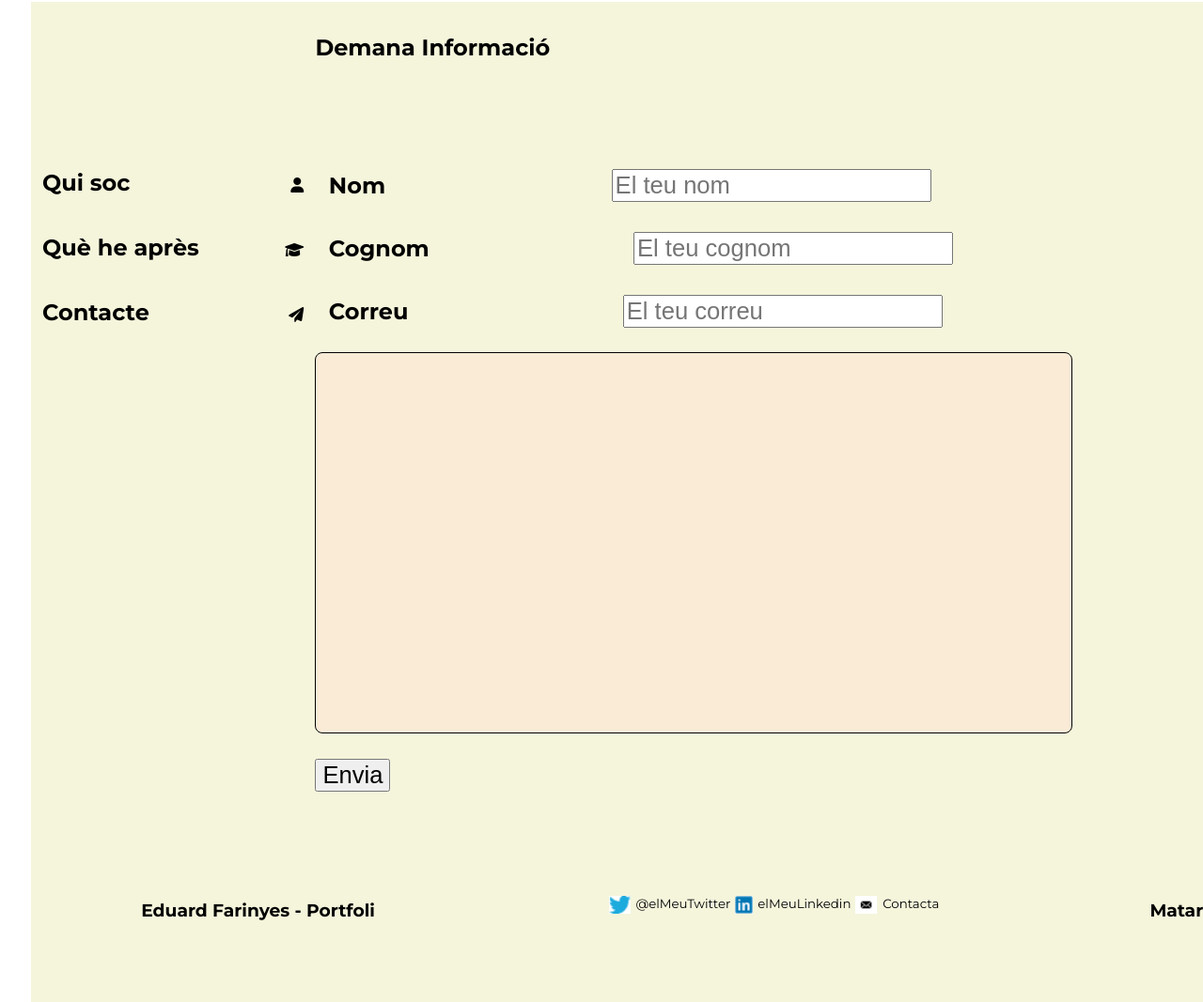
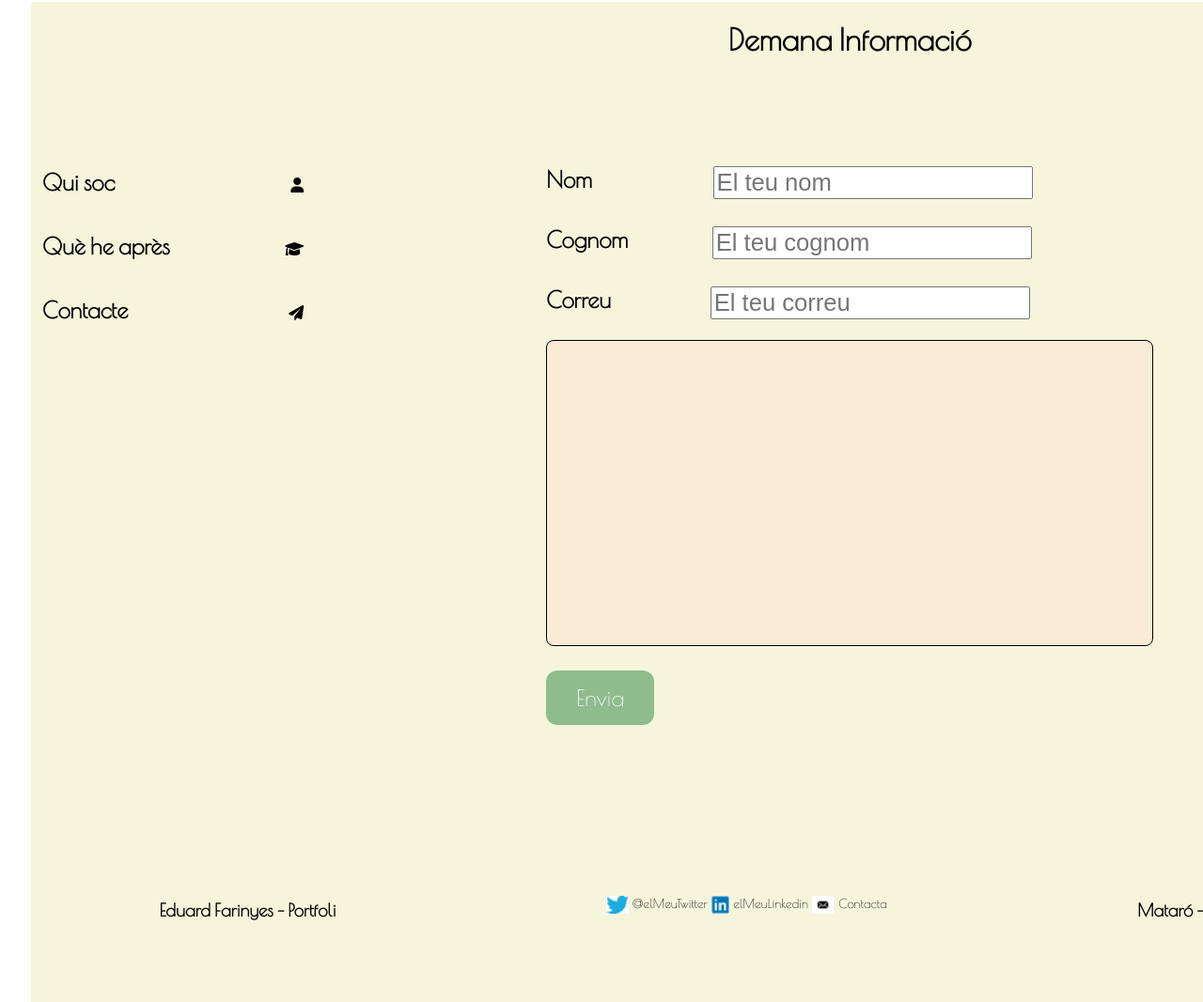
Before and after one commit to Efarinyes/portfoli-eduard, a plain HTML site: page contacte.html in a window 1280 px wide. Shown: the part 209-1276 px from the top of the page at 94% size. Drawn offline with nearby package versions, Linux system fonts and the light colour scheme.

Commit message:
Commit - Arrenjaments formulari

```diff
--- a/contacte.html
+++ b/contacte.html
@@ -8,8 +8,9 @@
     <link rel="preconnect" href="https://fonts.googleapis.com">
     <link rel="stylesheet" href="styles.css">
     <link rel="preconnect" href="https://fonts.gstatic.com" crossorigin>
-    <link href="https://fonts.googleapis.com/css2?family=Montserrat:ital,wght@0,400;0,700;1,400;1,700&display=swap"
-        rel="stylesheet">
+    <!-- <link href="https://fonts.googleapis.com/css2?family=Montserrat:ital,wght@0,400;0,700;1,400;1,700&display=swap"
+        rel="stylesheet"> -->
+    <link href="https://fonts.googleapis.com/css2?family=Poiret+One&display=swap" rel="stylesheet">
     <link rel="stylesheet" href="https://cdnjs.cloudflare.com/ajax/libs/font-awesome/6.0.0-beta3/css/all.min.css"
         integrity="sha512-Fo3rlrZj/k7ujTnHg4CGR2D7kSs0v4LLanw2qksYuRlEzO+tcaEPQogQ0KaoGN26/zrn20ImR1DfuLWnOo7aBA=="
         crossorigin="anonymous" referrerpolicy="no-referrer" />
@@ -54,23 +55,24 @@
             </div>
 
             <div class='contacte'>
-                <h2> Demana Informació </h2>
+                <h1> Demana Informació </h1>
                 <div class='formulari'>
                     <form action="https://formcarry.com/s/f6LspnHD_oZ" method="POST" accept-charset="UTF-8"
                         target="_blank" class='forms-estils'>
-                    <div class = 'items-form'>
+
+                    <div class = 'items-form-nom'>
                         <label for="nom">Nom</label>
                         <input type="text" name='nom' placeholder="El teu nom">
                         <br>
                     </div>
 
-                    <div class = 'items-form'>
+                    <div class = 'items-form-cognom'>
                         <label for="cognom">Cognom</label>
                         <input type="text" name='cognom' placeholder="El teu cognom">
                         <br>
                     </div>
 
-                    <div class = 'items-form'>
+                    <div class = 'items-form-correu'>
                         <label for="email"> Correu </label>
                         <input type="email" placeholder="El teu correu">
                         <br>
@@ -80,7 +82,7 @@
                             placeholder="Escriu un comentari">
                         </textarea>
                         <br>
-                        <input type="submit" value='Envia'>
+                        <input type="submit" value='Envia' class = 'btn-input'>
                     </form>
                 </div>
             </div>
--- a/index.html
+++ b/index.html
@@ -8,7 +8,8 @@
     <link rel="stylesheet" href="styles.css">
     <link rel="preconnect" href="https://fonts.googleapis.com">
     <link rel="preconnect" href="https://fonts.gstatic.com" crossorigin>
-    <link href="https://fonts.googleapis.com/css2?family=Montserrat:ital,wght@0,400;0,700;1,400;1,700&display=swap" rel="stylesheet">
+    <!-- <link href="https://fonts.googleapis.com/css2?family=Montserrat:ital,wght@0,400;0,700;1,400;1,700&display=swap" rel="stylesheet"> -->
+    <link href="https://fonts.googleapis.com/css2?family=Poiret+One&display=swap" rel="stylesheet">
     <link rel="stylesheet" href="https://cdnjs.cloudflare.com/ajax/libs/font-awesome/6.0.0-beta3/css/all.min.css" integrity="sha512-Fo3rlrZj/k7ujTnHg4CGR2D7kSs0v4LLanw2qksYuRlEzO+tcaEPQogQ0KaoGN26/zrn20ImR1DfuLWnOo7aBA==" crossorigin="anonymous" referrerpolicy="no-referrer" />
     <title>Portfoli</title>
 </head>
--- a/styles.css
+++ b/styles.css
@@ -1,6 +1,7 @@
 
 body {
-    font-family: 'Montserrat', sans-serif;
+    font-family: 'Poiret One', cursive;
+    background-color: white;
 }
 
 .container {
@@ -139,18 +140,19 @@ header h1 {
 .contacte {
     display: flex;
     flex-direction: column;
-    justify-content:center;
+    justify-content:start;
+    align-items: center;
     flex-grow: 2;
     background-color:beige;
-    padding: .9rem 0;
+
 }
 .formulari {
     display: flex;
     flex-direction: column;
-    justify-content: start;
-    flex-grow: 2;
-    margin-top: 5rem;
-    width: 80%;
+    justify-content: space-between;
+
+    padding-top: 5rem;
+
 }
 label {
     font-size: x-large;
@@ -160,27 +162,61 @@ label {
 input {
     font-size: 1.6rem;
 }
+.btn-input {
+    font-family: 'Poiret One', cursive;
+    background-color:darkseagreen;
+    border: none;
+    border-radius: 12px;
+    color: white;
+    padding: 15px 32px;
+    text-align: center;
+    text-decoration: none;
+    display: inline-block;
+    font-size: 1.5rem;
+}
+.btn-input:hover {
+    background-color: green;
+}
 /* .forms-estils label {
     display: flex;
     flex-direction: row;
     justify-content: space-between;
     align-items: flex-start;
-}
+} */
 .forms-estils input {
     display: flex;
     flex-direction: row;
-    justify-content:space-between;
-    align-items: flex-end;
-} */
-.items-form {
+
+
+}
+
+.items-form-nom {
     display: flex;
-    padding: .9rem;
-    align-items: baseline;
+    padding-top: .9rem;
+    padding-bottom: .9rem;
+    align-items: flex-start;
+    justify-content: space-between;
+}
+
+.items-form-cognom {
+    display:flex;
+    padding-top: .9rem;
+    padding-bottom: .9rem;
+    padding-right: 2.5rem;
+    align-items: flex-start;
+    justify-content: space-between;
+}
+.items-form-correu {
+    display: flex;
+    padding-top: .9rem;
+    padding-bottom: .9rem;
+    padding-right: 1.6rem;
+    align-items: flex-start;
     justify-content: space-between;
 }
 textarea{
-	width:50rem;
-	height:25rem;
+	width:40rem;
+	height:20rem;
 	border:1px solid black;
 	border-radius:8px;
 	background-color:antiquewhite;
```
Also changed, not shown: quiSoc.html (+4 -3 lines).
